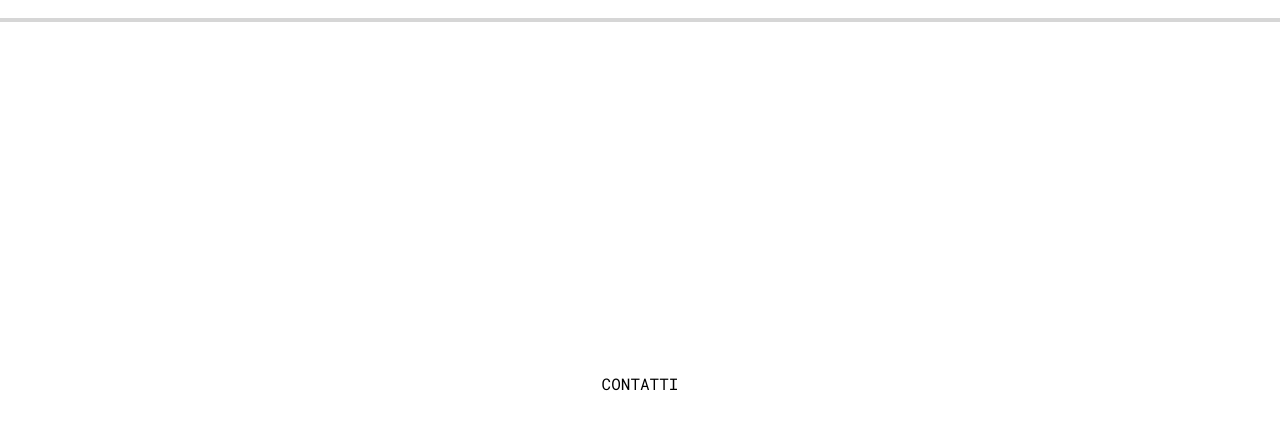
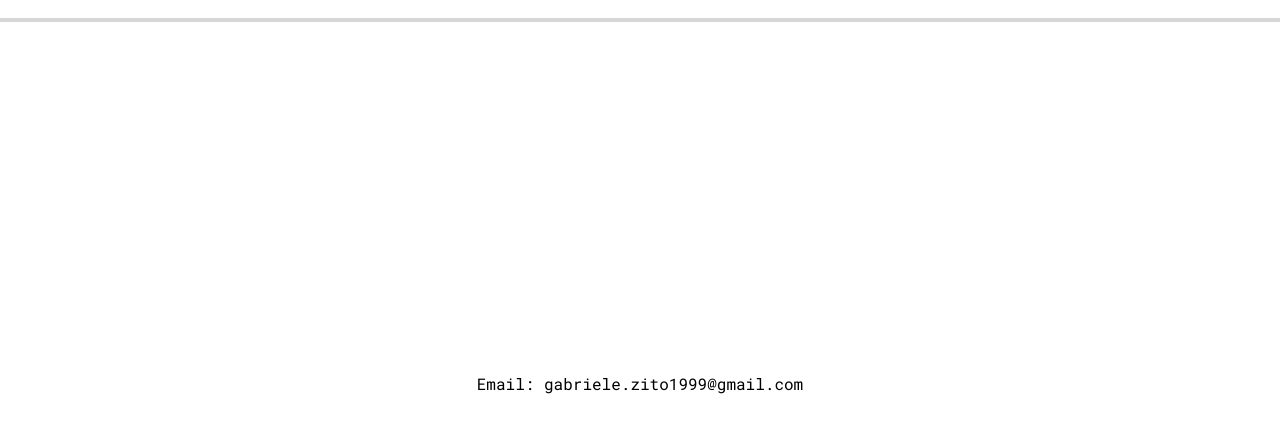
Before and after one commit to GabrieleZito/MySite, a plain HTML site: page contacts.html in a window 1280 px wide. Shown: the part 62-494 px from the top of the page. Drawn offline with Linux system fonts and the light colour scheme.

Commit message:
add back contact page

```diff
--- a/contacts.html
+++ b/contacts.html
@@ -31,6 +31,8 @@
                 <div id="contacts">Contatti</div>
             </a>
         </header>
-        <div class="container">CONTATTI</div>
+        <div class="container">
+            <div>Email: gabriele.zito1999@gmail.com</div>
+        </div>
     </body>
 </html>
```
Also changed, not shown: index.html (+1 -1 lines).
